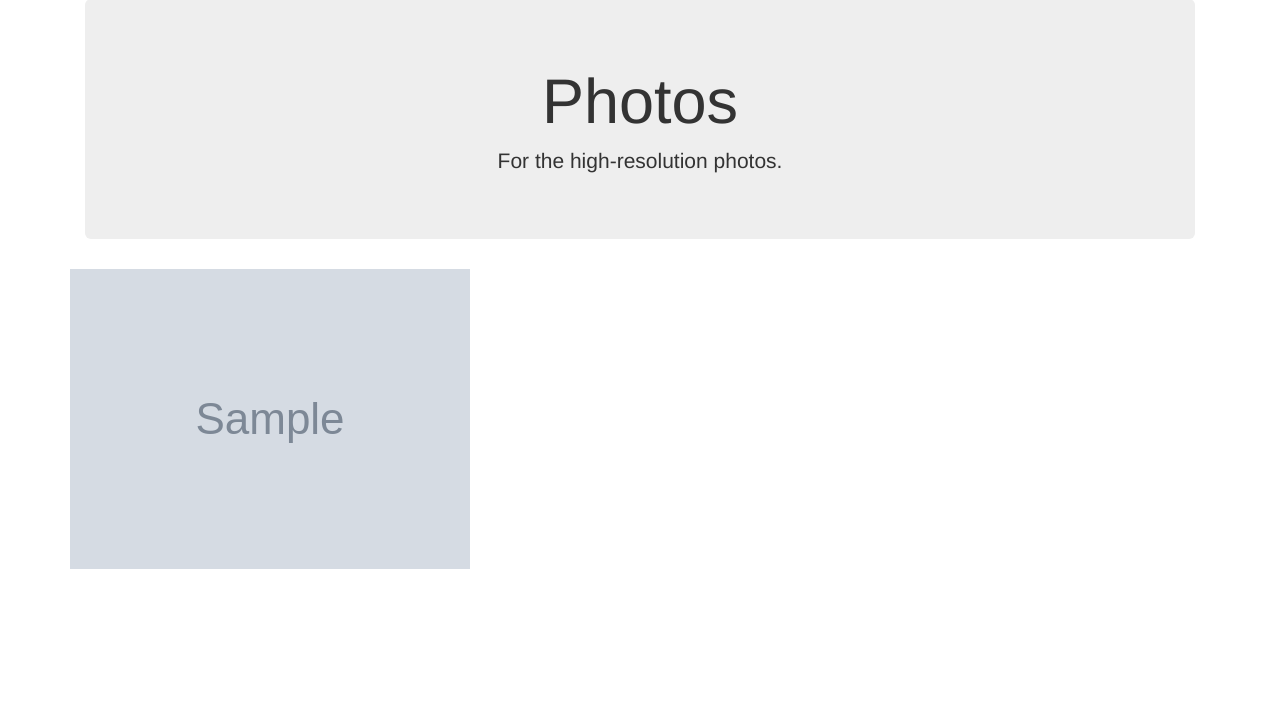
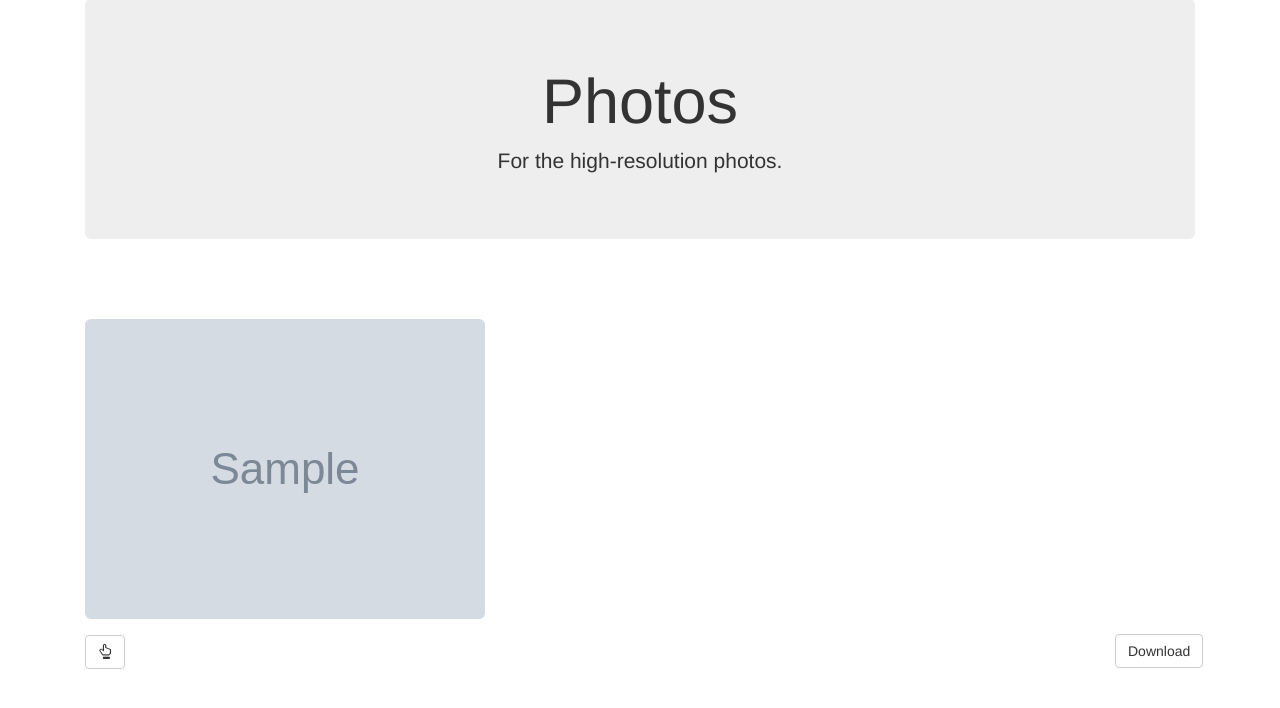
Before and after one commit to CodingYue/Fudan-software-engineering-development, a Django app: page / in a window 1280 px wide. Shown: the part 71-779 px from the top of the page. Run offline with Django 3.2, Linux system fonts and the light colour scheme; tables that the repository leaves empty hold one stand-in row (values such as "Sample post"); grey boxes marked "Sample" are stand-in pictures; some libraries are stand-ins or nearby versions.

Commit message:
[Frontend]Display the images at home page

```diff
--- a/web/apps/base/templates/base/home.html
+++ b/web/apps/base/templates/base/home.html
@@ -3,7 +3,19 @@
 {% block content %}
 
     {% for image in imageList %}
-    	<img src="{{image.file.url}}"><br/>
+        <div class="image-top-buffer">
+            <div>
+                <img src="{{image.file.url}}" class="img-responsive img-rounded">
+            </div>
+            <div class="row button-top-buffer">
+                <div class="col-sm-1">
+                    <a class="btn btn-default glyphicon glyphicon-hand-up"></a>
+                </div>
+                <div class="col-sm-offset-11">
+                    <a class="btn btn-default" href="{{image.file.url}}" download>Download</a>
+                </div>
+            </div>
+        </div>
     {% endfor %}
 
 {% endblock %}
--- a/web/apps/base/templates/simulation/upload_images.html
+++ b/web/apps/base/templates/simulation/upload_images.html
@@ -1,6 +1,6 @@
 
 {% extends 'base.html' %}
-{% block content %}
+{% block allthing %}
 
 <div class="container" align="center">
 
--- a/web/web/static/css/base.css
+++ b/web/web/static/css/base.css
@@ -2,3 +2,9 @@
 body {
     padding-top: 70px;
 }
+.button-top-buffer {
+    padding-top: 15px;
+}
+.image-top-buffer {
+    padding-top: 50px;
+}
--- a/web/web/templates/base.html
+++ b/web/web/templates/base.html
@@ -37,7 +37,6 @@
             <button type="submit" class="btn btn-default">Go</button>
         </form>
         <ul class="nav navbar-nav navbar-right">
-                <!-- <li><a href="admin">ADMIN</a></li> -->
                 {% if isLogged == False %}
                     <button type="button" class="btn btn-primary navbar-btn" onClick="location.href='/login'">Login</button>
                     <button type="button" class="btn btn-success navbar-btn" onClick="location.href='/registration'">Join</button>
@@ -55,17 +54,17 @@
           <p class="pull-right visible-xs">
             <button type="button" class="btn btn-primary btn-xs" data-toggle="offcanvas">Toggle nav</button>
           </p>
+          {% block allthing %}
           <div class="jumbotron">
               <center>
                 <h1>Photos</h1>
                 <p>For the high-resolution photos.</p>
               </center>
           </div>
-          <div class="row">
             {% block content %}
 
             {% endblock %}
-          </div><!--/row-->
+          {% endblock %}
         </div><!--/.col-xs-12.col-sm-9-->
   </div>
 
```
